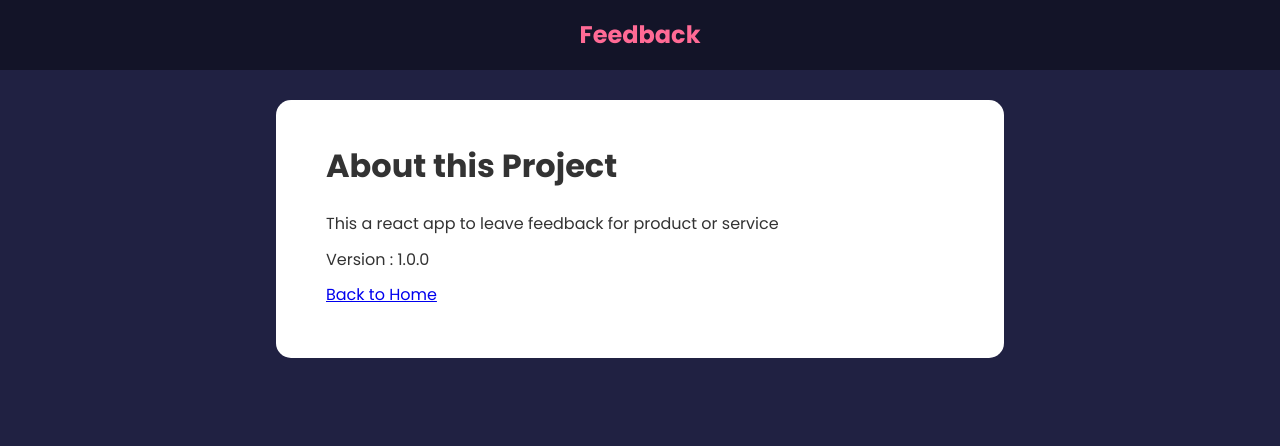
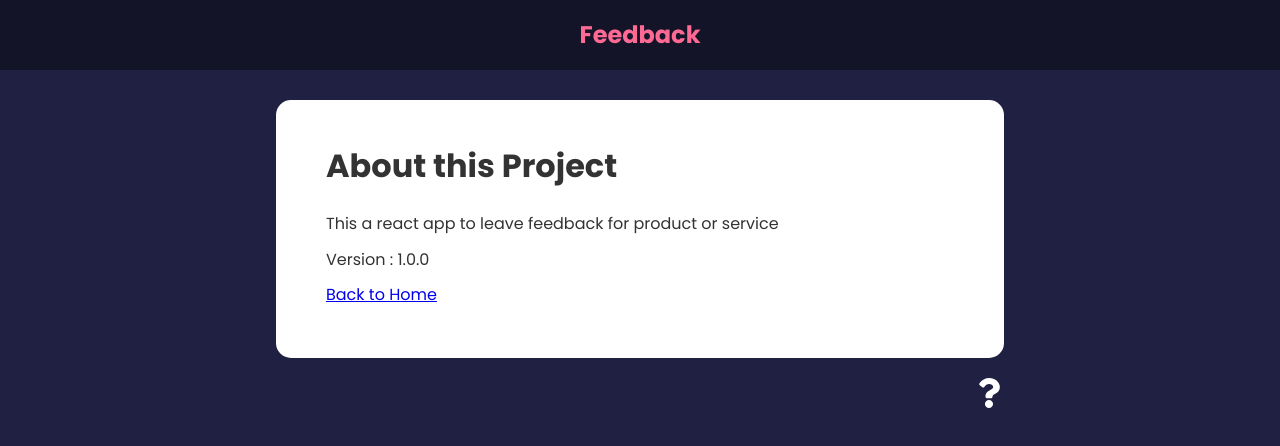
Before and after one commit to DEADHEAD652/Feedback-App, a React (Create React App) app: page /about in a window 1280 px wide. Shown: the top 446 px of the page. Built offline with nearby package versions, Linux system fonts and the light colour scheme.

Commit message:
Adding context and context provider

```diff
--- a/src/App.js
+++ b/src/App.js
@@ -7,6 +7,8 @@ import FeedbackData from "./data/FeedbackData"
 import FeedbackStats from "./components/FeedbackStats"
 import FeedbackForm from "./components/FeedbackForm"
 import AboutPage from "./components/pages/AboutPage"
+import AboutIconLink from "./components/AboutIconLink";
+import {FeedbackProvider} from "./components/context/FeedbackContext";
 
 function App (){
 const [feedback,setFeedback] = useState(FeedbackData)
@@ -28,6 +30,7 @@ const deleteFeedback = (id) => {
 }
 
     return (
+        <FeedbackProvider>
 <Router>
 <Header  />
 <div className="container">
@@ -47,16 +50,21 @@ handleDelete = {deleteFeedback}/>
 
     }>
 
-</Route>
+    </Route>
+
 
 
 
 <Route path="/about" element={<AboutPage />}/>
+
 </Routes>
 
 
+<AboutIconLink />
+</div>
 
-</div> </Router>
+</Router>
+</FeedbackProvider>
     )
 }
 export default App
--- /dev/null
+++ b/src/components/AboutIconLink.jsx
@@ -0,0 +1,16 @@
+import{FaQuestion} from 'react-icons/fa'
+import React from 'react'
+import {Link, link} from 'react-router-dom'
+
+function AboutIconLink() {
+  return (
+    <div className='about-link'>
+        <Link to="/about">
+        <FaQuestion size={30} />
+        </Link>
+
+    </div>
+  )
+}
+
+export default AboutIconLink
--- a/src/components/Header.jsx
+++ b/src/components/Header.jsx
@@ -1,12 +1,13 @@
 import React from 'react'
 import PropTypes from 'prop-types'
+import { Link } from 'react-router-dom'
 
 function Header({text ,bgColor,textColor}) {
   const headerStyles = {backgroundColor:bgColor , color:textColor}
 
     return (
     <header style={headerStyles}>
-     <h2>{text}</h2>
+     <Link to="/" style={{color:'#ff6a95',textDecorationLine:'none'}}><h2>{text}</h2> </Link>
     </header>
   )
 }
--- /dev/null
+++ b/src/components/context/FeedbackContext.jsx
@@ -0,0 +1,23 @@
+import{createContext , useState} from 'react'
+
+const FeedbackContext = createContext()
+
+export const FeedbackProvider = ({children}) =>{
+ const [feedback,setFeedback] = useState([{
+
+id:1,
+text:'this item is from context'
+,rating :10
+
+ }])
+
+return <FeedbackContext.Provider value={{
+feedback
+
+}}>
+    {children}
+</FeedbackContext.Provider>
+
+}
+
+export default FeedbackContext
--- a/src/components/pages/AboutPage.jsx
+++ b/src/components/pages/AboutPage.jsx
@@ -1,4 +1,6 @@
 import React from 'react'
+import {Link, link} from 'react-router-dom'
+
 import Card from '../shared/card'
 
 function Aboutpage() {
@@ -9,7 +11,7 @@ function Aboutpage() {
 <p>This a react app to leave feedback for  product or service</p>
 <p>Version : 1.0.0</p>
 <p>
-    <a href="/">Back to Home</a>
+    <Link to ="/" >Back to Home</Link>
 </p>
       </div>
     </Card>
```
